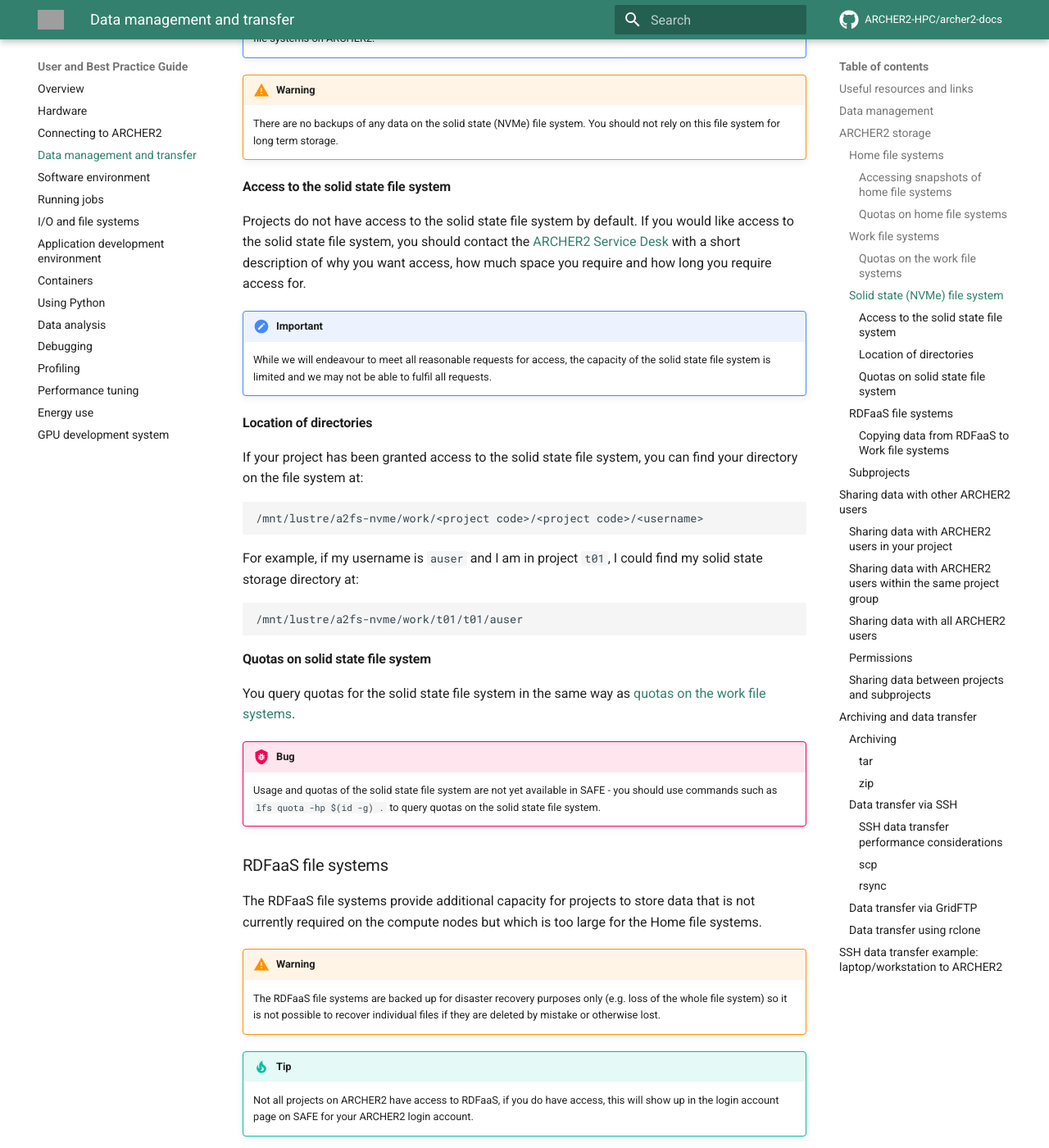
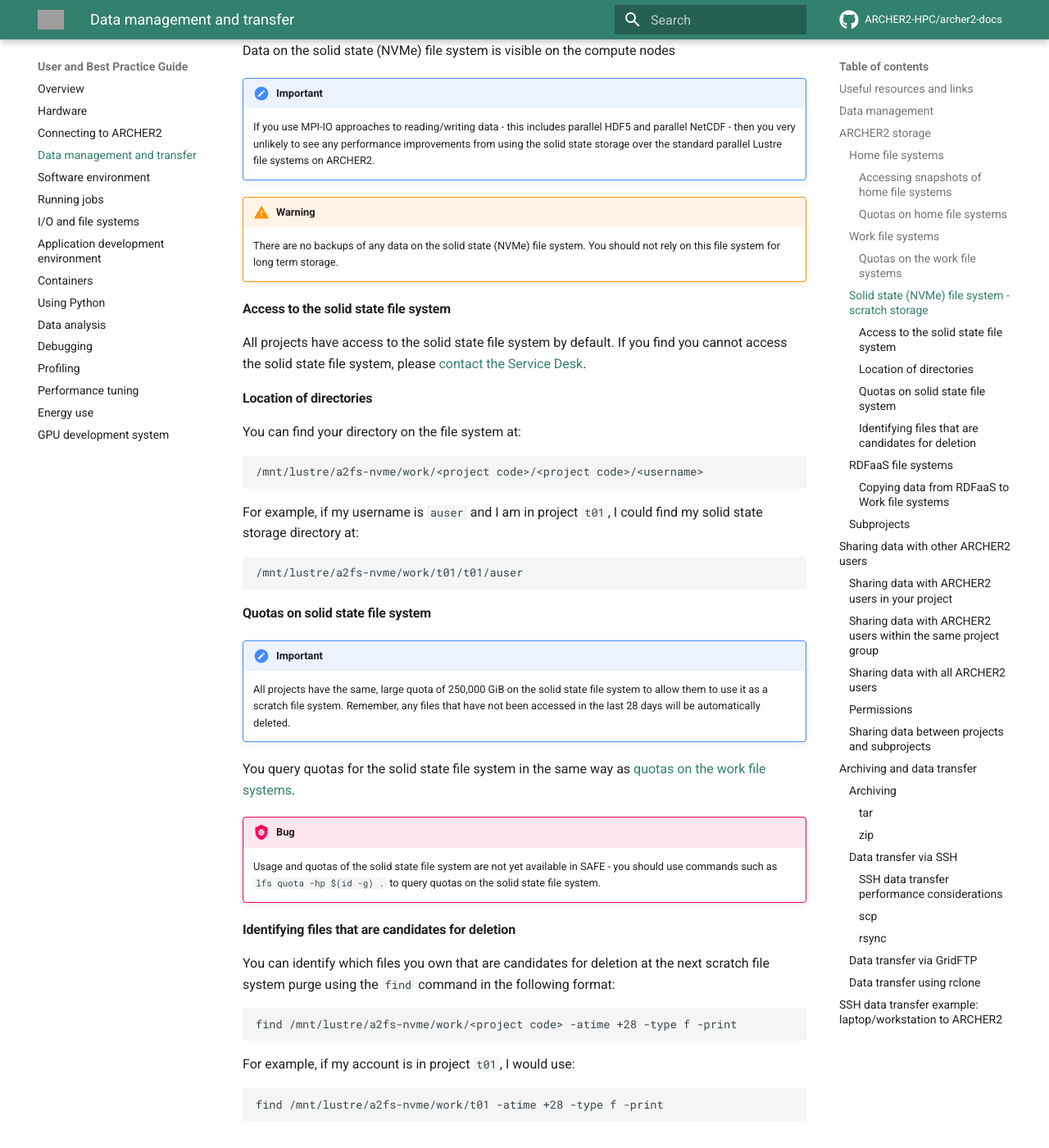
Before and after one commit to ARCHER2-HPC/archer2-docs, an MkDocs documentation site: the page built from docs/user-guide/data.md, in a window 1280 px wide and 1400 px high, scrolled down 5893 px. Shown: the whole window at 82% size. Built offline with MkDocs 1.6.1 and Material for MkDocs 9.7.7, drawn with Linux system fonts in a browser that asks for light colours; comment, search, counter and statistics services are not loaded; some of the changed text lies outside the part shown; grey boxes are pictures that could not be loaded.

Commit message:
Updated docs with scratch storage info

````diff
--- a/docs/user-guide/data.md
+++ b/docs/user-guide/data.md
@@ -221,7 +221,13 @@
    pid 1009 is using default file quota setting
    ```
 
-### Solid state (NVMe) file system
+### Solid state (NVMe) file system - scratch storage
+
+!!! important
+    The solid state storage system is configured as *scratch* storage with all files
+    that have not been accessed in the last 28 days being automatically deleted. This
+    implementation starts on 1 Mar 2024, i.e. any files not accessed since 2 Feb 2024
+    will be automatically removed on 1 Mar 2024.
 
 The solid state storage file system is a 1 PB high performance parallel Lustre file system
 similar to the work file systems. However, unlike the work file systems, all of the
@@ -249,20 +255,12 @@
 
 #### Access to the solid state file system
 
-Projects do not have access to the solid state file system by default. If you would like
-access to the solid state file system, you should contact the
-[ARCHER2 Service Desk](https://www.archer2.ac.uk/support-access/servicedesk.html) with a
-short description of why you want access, how much space you require and how long you
-require access for.
-
-!!! important
-    While we will endeavour to meet all reasonable requests for access, the capacity of the
-    solid state file system is limited and we may not be able to fulfil all requests.
+All projects have access to the solid state file system by default. If you find you
+cannot access the solid state file system, please [contact the Service Desk](mailto:support@archer2.ac.uk).
 
 #### Location of directories
 
-If your project has been granted access to the solid state file system, you can find
-your directory on the file system at:
+You can find your directory on the file system at:
 
 ```
 /mnt/lustre/a2fs-nvme/work/<project code>/<project code>/<username>
@@ -277,6 +275,12 @@
 
 #### Quotas on solid state file system
 
+!!! important
+    All projects have the same, large quota of 250,000 GiB on the solid state
+    file system to allow them to use it as a scratch file system. Remember, any
+    files that have not been accessed in the last 28 days will be automatically
+    deleted.
+
 You query quotas for the solid state file system in the same way as
 [quotas on the work file systems](#quotas-on-the-work-file-systems).
 
@@ -284,6 +288,21 @@
     Usage and quotas of the solid state file system are not yet available
     in SAFE - you should use commands such as `lfs quota -hp $(id -g) .`
     to query quotas on the solid state file system.
+
+#### Identifying files that are candidates for deletion
+
+You can identify which files you own that are candidates for deletion at the next
+scratch file system purge using the `find` command in the following format:
+
+```
+find /mnt/lustre/a2fs-nvme/work/<project code> -atime +28 -type f -print
+```
+
+For example, if my account is in project `t01`, I would use:
+
+```
+find /mnt/lustre/a2fs-nvme/work/t01 -atime +28 -type f -print
+```
 
 ### RDFaaS file systems
 
````
